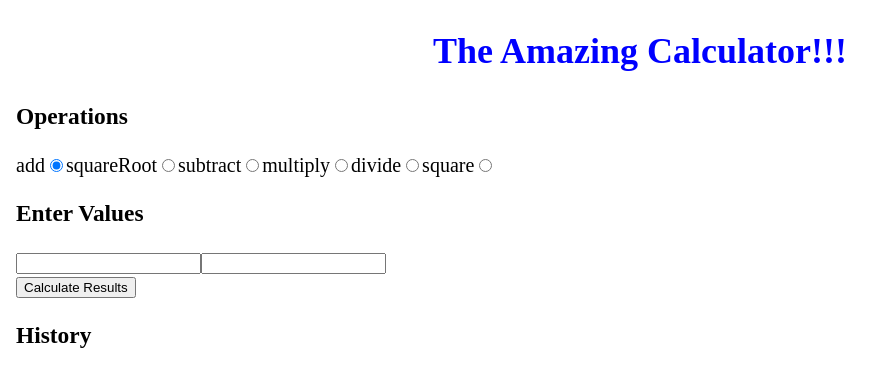
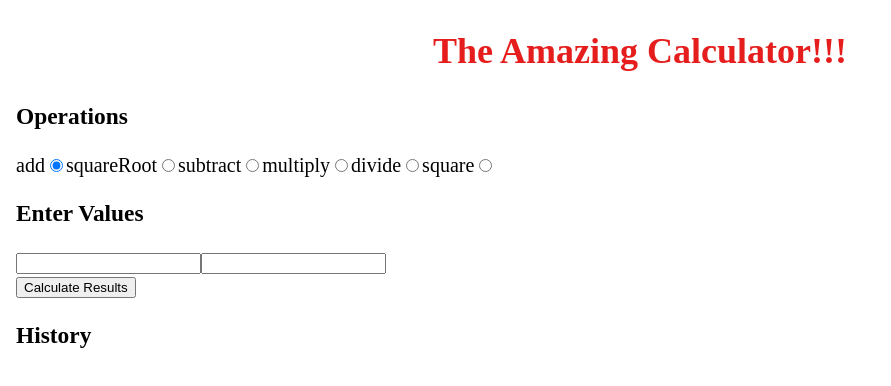
Before and after one commit to LeviButcher/devops-demo, a Next.js app: page / in a window 1280 px wide. Shown: the top 386 px of the page, without its empty margins (0-891 px from the left). Built offline with nearby package versions, Linux system fonts and the light colour scheme.

Commit message:
Better Header text color

```diff
--- a/components/Header.js
+++ b/components/Header.js
@@ -8,7 +8,7 @@ const StyledNav = styled(Nav)`
   height: 50px;
   font-size: 1.5rem;
   text-align: center;
-  color: blue;
+  color: #E61D1D;
 `;
 
 const Header = () => (
```
